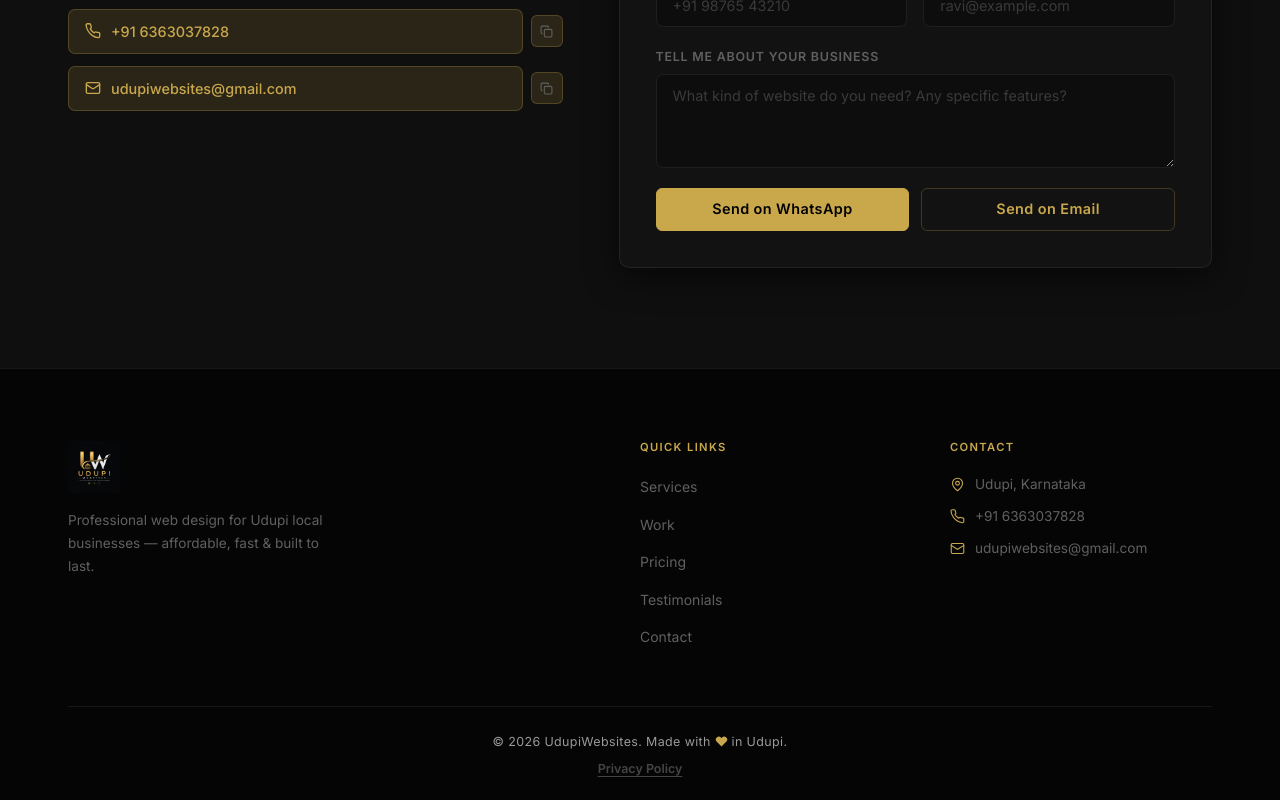
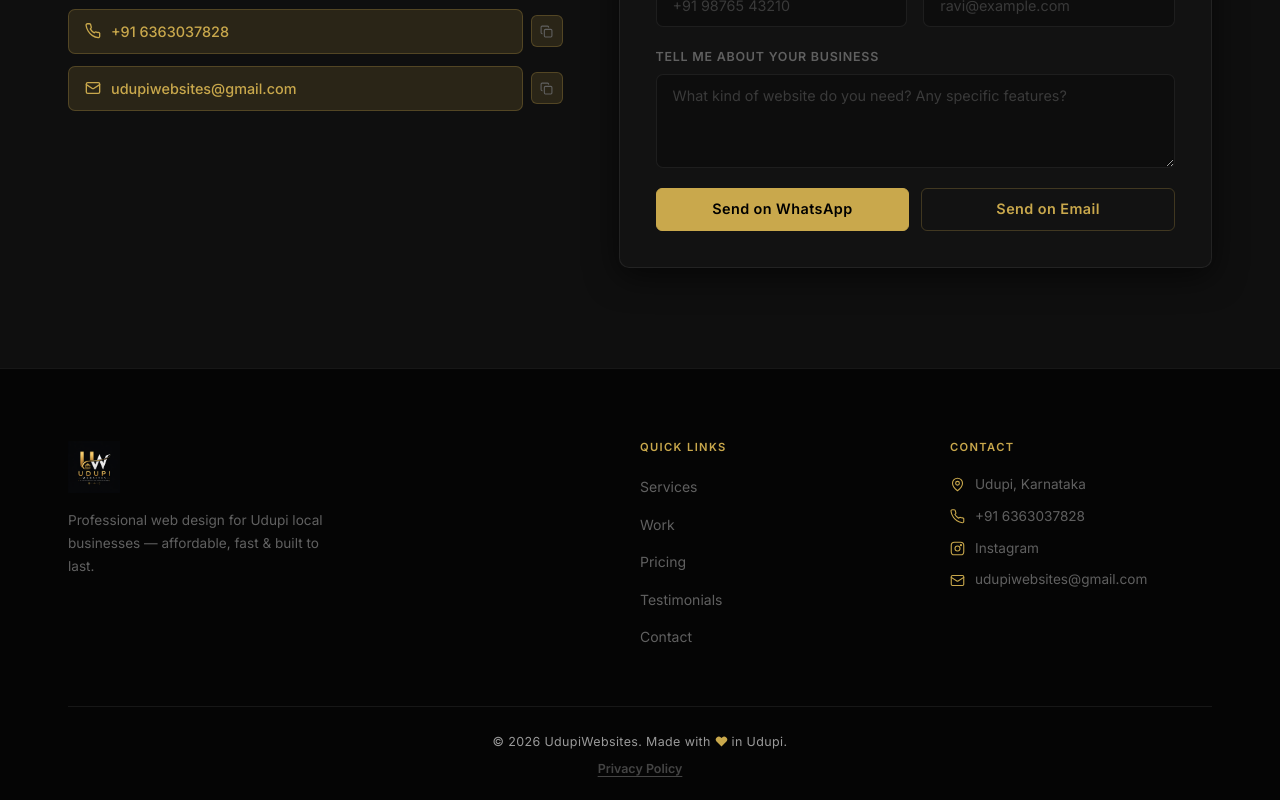
Before and after one commit to sunidk/udupi-websites, a React (Vite) app: page / in a window 1280 px wide. Shown: the part 5071-5871 px from the top of the page. Built offline with nearby package versions, Linux system fonts and the light colour scheme.

Commit message:
Improve website

```diff
--- a/src/App.jsx
+++ b/src/App.jsx
@@ -595,6 +595,10 @@ function Footer({ onPrivacyClick }) {
               <svg xmlns="http://www.w3.org/2000/svg" width="15" height="15" viewBox="0 0 24 24" fill="none" stroke="currentColor" strokeWidth="1.75" strokeLinecap="round" strokeLinejoin="round"><path d="M22 16.92v3a2 2 0 0 1-2.18 2 19.79 19.79 0 0 1-8.63-3.07A19.5 19.5 0 0 1 4.69 12a19.79 19.79 0 0 1-3.07-8.67A2 2 0 0 1 3.6 1.18h3a2 2 0 0 1 2 1.72c.127.96.361 1.903.7 2.81a2 2 0 0 1-.45 2.11L7.91 8.77a16 16 0 0 0 6.06 6.06l.86-.86a2 2 0 0 1 2.11-.45c.907.339 1.85.573 2.81.7A2 2 0 0 1 22 16.92z"/></svg>
               +91 6363037828
             </a>
+            <a href="https://www.instagram.com/udupi_websites?igsh=NDZrM2dlNHc5MHNp" target="_blank" rel="noreferrer" className="footer-contact__item">
+              <svg xmlns="http://www.w3.org/2000/svg" width="15" height="15" viewBox="0 0 24 24" fill="none" stroke="currentColor" strokeWidth="1.75" strokeLinecap="round" strokeLinejoin="round"><rect width="20" height="20" x="2" y="2" rx="5" ry="5"/><circle cx="12" cy="12" r="4"/><circle cx="17.5" cy="6.5" r="1"/></svg>
+              Instagram
+            </a>
             <a href="mailto:udupiwebsites@gmail.com" className="footer-contact__item">
               <svg xmlns="http://www.w3.org/2000/svg" width="15" height="15" viewBox="0 0 24 24" fill="none" stroke="currentColor" strokeWidth="1.75" strokeLinecap="round" strokeLinejoin="round"><rect width="20" height="16" x="2" y="4" rx="2"/><path d="m22 7-8.97 5.7a1.94 1.94 0 0 1-2.06 0L2 7"/></svg>
               udupiwebsites@gmail.com
```
